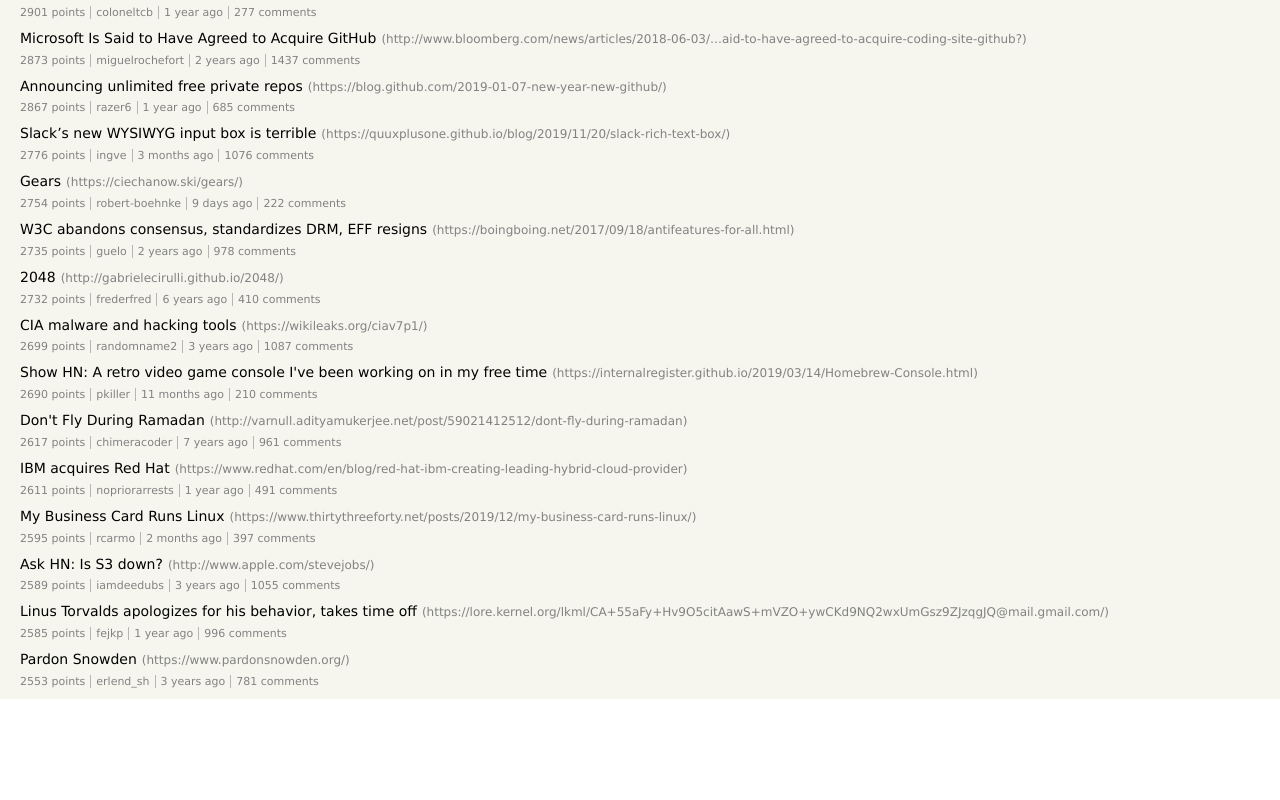
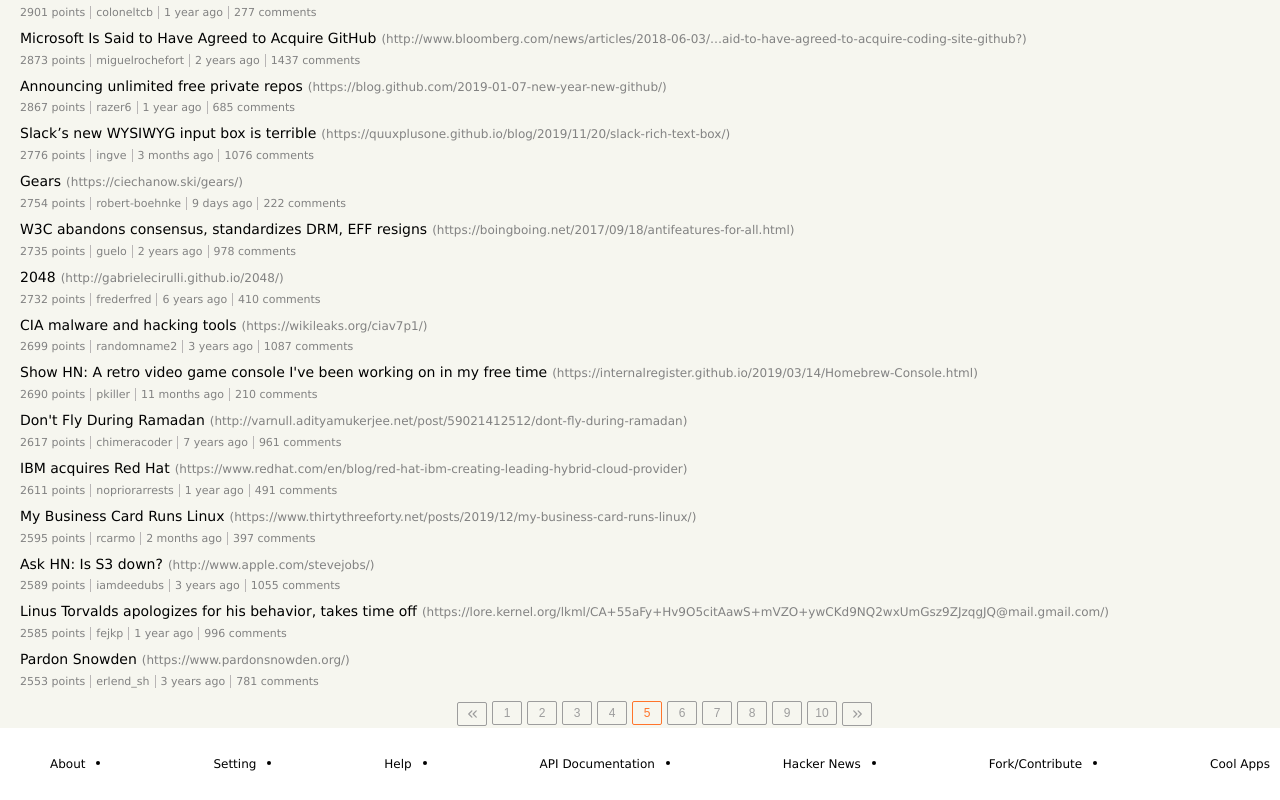
Before and after one commit to ArifSanaullah/React-in-practice, a React (Create React App) app in the folder ClassTasks/task-1/: page / in a window 1280 px wide. Shown: the part 847-1647 px from the top of the page. Before the commit the page ends 1546 px from the top, so only its background shows below. Built offline with nearby package versions, Linux system fonts and the light colour scheme.

Commit message:
Footer Section completed

```diff
--- a/ClassTasks/task-1/src/App.js
+++ b/ClassTasks/task-1/src/App.js
@@ -1,14 +1,25 @@
-import React from 'react';
-import './App.css';
+import React from "react";
+import "./App.css";
 import Header from "./components/Header.component/Header.component";
-import Main from './components/Main.component/Main.component';
-
+import Main from "./components/Main.component/Main.component";
+import Footer from "./components/Footer.component/Footer.component";
 
 function App() {
   return (
     <div className="App">
       <Header />
       <Main />
+      <Footer
+        footerItems={[
+          "About",
+          "Setting",
+          "Help",
+          "API Documentation",
+          "Hacker News",
+          "Fork/Contribute",
+          "Cool Apps"
+        ]}
+      />
     </div>
   );
 }
--- /dev/null
+++ b/ClassTasks/task-1/src/components/Footer.component/Footer.component.jsx
@@ -0,0 +1,16 @@
+import React from "react";
+import style from "./Footer.module.css";
+
+export default function Footer(props) {
+  return (
+    <ul className={style.footerList}>
+      {props.footerItems.map((item, index) => {
+        return (
+          <li key={index} className={style.footerListItem}>
+            {item}
+          </li>
+        );
+      })}
+    </ul>
+  );
+}
--- /dev/null
+++ b/ClassTasks/task-1/src/components/Footer.component/Footer.module.css
@@ -0,0 +1,33 @@
+.Footer {
+    width: 100%;
+    background-color: #fff;
+    height: 5rem;
+    font-size: 1.6rem;
+}
+
+.footerList {
+    /* width: 80%; */
+    height: 100%;
+    display: flex;
+    align-items: center;
+    justify-content: space-between;
+    list-style: none;
+    margin: 2rem auto;
+}
+
+.footerListItem {
+    font-size: 1.2rem;
+    padding: 1rem 1rem;
+    position: relative;
+}
+
+.footerListItem:not(:last-child)::after {
+    content: "";
+    width: .4rem;
+    height: .4rem;
+    position: absolute;
+    top: 1.3rem;
+    right: -.5rem;
+    background-color: #000000;
+    border-radius: 50%;
+}
--- a/ClassTasks/task-1/src/components/Main.component/Main.component.jsx
+++ b/ClassTasks/task-1/src/components/Main.component/Main.component.jsx
@@ -2,12 +2,12 @@
 import style from "./Main.module.css";
 import SearchFilters from "./Filters.component/SearchFilters.component"
 import SearchResults from "./Results.component/SearchResults.component"
-// import Pagination from "./Pagination.component/Pagination.component";
+import Pagination from "./Pagination.component/Pagination.component";
 
 export default function Main() {
     return <main className={style.Main}>
         <SearchFilters />
         <SearchResults />
-        {/* <Pagination /> */}
+        <Pagination buttons={[1,2,3,4,5,6,7,8,9,10]}/>
     </main>
 }
--- a/ClassTasks/task-1/src/components/Main.component/Pagination.component/Pagination.component.jsx
+++ b/ClassTasks/task-1/src/components/Main.component/Pagination.component/Pagination.component.jsx
@@ -0,0 +1,65 @@
+import React from "react";
+import style from "./Pagination.module.css";
+import propTypes from "prop-types";
+export default class Pagination extends React.Component {
+  constructor(props) {
+    super(props);
+    this.state = {
+      buttons: this.props.buttons
+    };
+  }
+
+  render() {
+    const lastLi = (
+      <svg
+        xmlns="http://www.w3.org/2000/svg"
+        width="24"
+        height="24"
+        viewBox="0 0 24 24"
+        fill="none"
+        stroke="currentColor"
+        strokeWidth="2"
+        strokeLinecap="round"
+        strokeLinejoin="round"
+      >
+        <polyline points="13 17 18 12 13 7"></polyline>
+        <polyline points="6 17 11 12 6 7"></polyline>
+      </svg>
+    );
+    const firstLi = (
+      <svg
+        xmlns="http://www.w3.org/2000/svg"
+        width="24"
+        height="24"
+        viewBox="0 0 24 24"
+        fill="none"
+        stroke="currentColor"
+        strokeWidth="2"
+        strokeLinecap="round"
+        strokeLinejoin="round"
+      >
+        <polyline points="11 17 6 12 11 7"></polyline>
+        <polyline points="18 17 13 12 18 7"></polyline>
+      </svg>
+    );
+    this.state.buttons.push(lastLi);
+    this.state.buttons.unshift(firstLi)
+    return (
+      <section className={style.Pagination}>
+        <ul className={style.paginationContainer}>
+          {this.state.buttons.map((btn, index) => {
+            return (
+              <li key={index + 1}>
+                <button key={index + 1}>{btn}</button>
+              </li>
+            );
+          })}
+        </ul>
+      </section>
+    );
+  }
+}
+
+Pagination.defaultProps = {
+  buttons: [1, 2, 3, 4, 5, 6, 7]
+};
--- a/ClassTasks/task-1/src/components/Main.component/Pagination.component/Pagination.module.css
+++ b/ClassTasks/task-1/src/components/Main.component/Pagination.component/Pagination.module.css
@@ -0,0 +1,51 @@
+.Pagination {
+  display: flex;
+  align-items: center;
+  justify-content: center;
+  font-size: 1.4rem;
+}
+.paginationContainer {
+  display: flex;
+  list-style: none;
+  align-items: center;
+  margin: 0 auto;
+}
+
+.paginationContainer li {
+  width: 2.5rem;
+}
+
+.paginationContainer button {
+  cursor: pointer;
+  padding: 0;
+  min-width: 3rem;
+  height: 2.4rem;
+  font-size: 1.2rem;
+  margin: 0 2px;
+  color: #9d9d9d;
+  border: 1px solid #9d9d9d;
+  text-align: center;
+  border-radius: 2px;
+  font-weight: 400;
+  background-color: transparent;
+}
+
+.paginationContainer li:not(:last-child) {
+  margin-right: 1rem;
+}
+
+.paginationContainer li:nth-child(6) button {
+  color: #ff742b;
+  border: 1px solid #ff742b;
+}
+
+.paginationContainer li:first-child button svg,
+.paginationContainer li:last-child button svg {
+  width: 1.5rem;
+  margin-top: -1px;
+}
+
+.paginationContainer li:first-child,
+.paginationContainer li:last-child {
+  margin-top: 0.3rem;
+}
--- a/ClassTasks/task-1/src/components/Main.component/Results.component/SearchResults.component.jsx
+++ b/ClassTasks/task-1/src/components/Main.component/Results.component/SearchResults.component.jsx
@@ -11,9 +11,9 @@
     return (
       <section className={style.searchResults}>
         <div className={style.searchResultsContainer}>
-          {posts.map(post => {
+          {posts.map((post, index) => {
             return (
-              <article className={style.story}>
+              <article className={style.story} key={index}>
                 <div className={style.storyContainer}>
                   <div className={style.storyData}>
                     <div className={style.storyTitle}>
```
